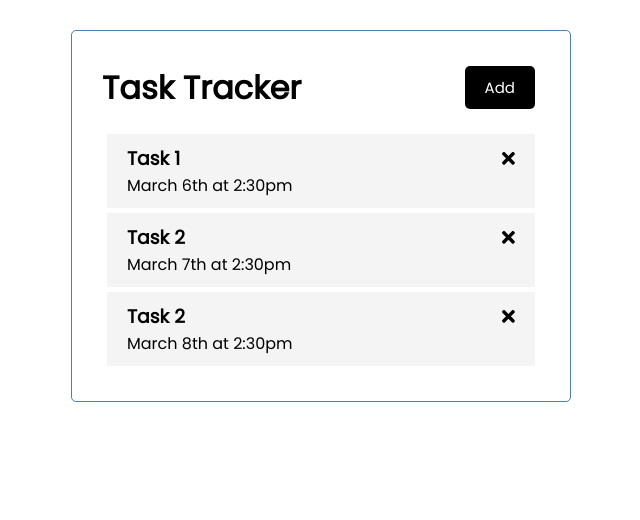
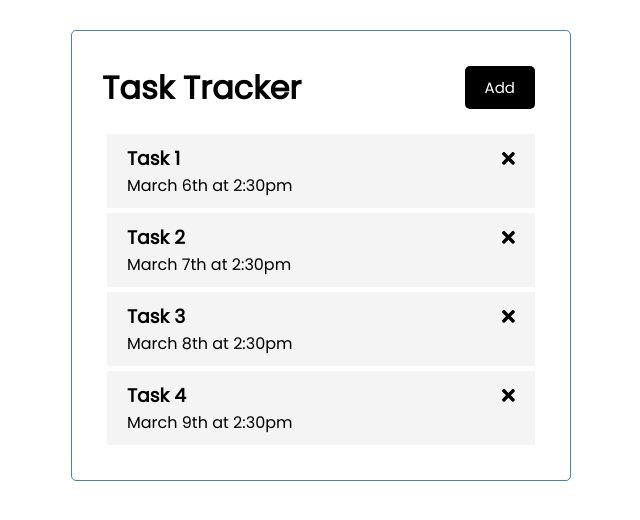
Before and after one commit to kukori/ng_task, an Angular app: page / in a window 1280 px wide. Shown: the top 520 px of the page, without its empty margins (319-959 px from the left). Built offline with nearby package versions, Linux system fonts and the light colour scheme; data requests are answered from the project's data file.

Commit message:
Services using json-server

```diff
--- /dev/null
+++ b/db.json
@@ -0,0 +1,28 @@
+{
+  "tasks": [
+    {
+      "id": 1,
+      "text": "Task 1",
+      "day": "March 6th at 2:30pm",
+      "reminder": true
+    },
+    {
+      "id": 2,
+      "text": "Task 2",
+      "day": "March 7th at 2:30pm",
+      "reminder": true
+    },
+    {
+      "id": 3,
+      "text": "Task 3",
+      "day": "March 8th at 2:30pm",
+      "reminder": true
+    },
+    {
+      "id": 4,
+      "text": "Task 4",
+      "day": "March 9th at 2:30pm",
+      "reminder": true
+    }
+  ]
+}
--- a/package.json
+++ b/package.json
@@ -6,7 +6,8 @@
     "start": "ng serve",
     "build": "ng build",
     "watch": "ng build --watch --configuration development",
-    "test": "ng test"
+    "test": "ng test",
+    "server": "json-server --watch db.json --port 5000"
   },
   "private": true,
   "dependencies": {
@@ -34,6 +35,7 @@
     "@types/jasmine": "~3.10.0",
     "@types/node": "^12.11.1",
     "jasmine-core": "~3.10.0",
+    "json-server": "^0.17.0",
     "karma": "~6.3.0",
     "karma-chrome-launcher": "~3.1.0",
     "karma-coverage": "~2.1.0",
--- a/src/app/components/task-item/task-item.component.html
+++ b/src/app/components/task-item/task-item.component.html
@@ -1,4 +1,4 @@
 <div class="task">
-    <h3>{{task?.text}}<fa-icon [icon]="faTimes"></fa-icon></h3>
+    <h3>{{task?.text}}<fa-icon (click)="onDeleteClick(task)" [icon]="faTimes"></fa-icon></h3>
     <p>{{task?.day}}</p>
 </div>
--- a/src/app/components/task-item/task-item.component.ts
+++ b/src/app/components/task-item/task-item.component.ts
@@ -1,4 +1,4 @@
-import { Component, OnInit, Input } from '@angular/core';
+import { Component, OnInit, Input, Output, EventEmitter } from '@angular/core';
 import { Task } from '../../Task';
 import { faTimes } from '@fortawesome/free-solid-svg-icons';
 
@@ -9,6 +9,7 @@ import { faTimes } from '@fortawesome/free-solid-svg-icons';
 })
 export class TaskItemComponent implements OnInit {
   @Input() task?: Task;
+  @Output() onDeleteTask: EventEmitter<Task> = new EventEmitter()
   faTimes = faTimes;
 
   constructor() { }
@@ -16,4 +17,9 @@ export class TaskItemComponent implements OnInit {
   ngOnInit(): void {
   }
 
+  onDeleteClick(task?: Task): void {
+    // console.log(task)
+    this.onDeleteTask.emit(task)
+  }
+
 }
--- a/src/app/components/tasks/tasks.component.html
+++ b/src/app/components/tasks/tasks.component.html
@@ -1 +1 @@
-<app-task-item *ngFor="let task of tasks" [task]="task"></app-task-item>
+<app-task-item *ngFor="let task of tasks" [task]="task" (onDeleteTask)="deleteTask(task)"></app-task-item>
--- a/src/app/components/tasks/tasks.component.ts
+++ b/src/app/components/tasks/tasks.component.ts
@@ -15,4 +15,10 @@ export class TasksComponent implements OnInit {
   ngOnInit(): void {
     this.taskService.getTasks().subscribe((tasks) => this.tasks = tasks);
   }
+
+  deleteTask(task: Task) {
+    this.taskService.deleteTask(task).subscribe(() =>
+      this.tasks = this.tasks.filter(current => current.id !== task.id)
+      );
+  }
 }
--- a/src/app/mock-tasks.ts
+++ /dev/null
@@ -1,22 +0,0 @@
-import { Task } from './Task'
-
-export const TASKS: Task[] = [
-    {
-        id: 1,
-        text: 'Task 1',
-        day: 'March 6th at 2:30pm',
-        reminder: true,
-    },
-    {
-        id: 2,
-        text: 'Task 2',
-        day: 'March 7th at 2:30pm',
-        reminder: true,
-    },
-    {
-        id: 3,
-        text: 'Task 2',
-        day: 'March 8th at 2:30pm',
-        reminder: true,
-    }
-]
--- a/src/app/services/task.service.ts
+++ b/src/app/services/task.service.ts
@@ -1,18 +1,22 @@
 import { Injectable } from '@angular/core';
-import { Observable, of } from 'rxjs';
+import { HttpClient, HttpHeaders } from '@angular/common/http';
+import { Observable } from 'rxjs';
 import { Task } from '../Task';
-import { TASKS } from 'src/app/mock-tasks';
 
 @Injectable({
   providedIn: 'root'
 })
 export class TaskService {
+  private apiUrl = 'http://localhost:5000/tasks'
 
-  constructor() { }
+  constructor(private httpClient: HttpClient) { }
 
   getTasks(): Observable<Task[]> {
-    //https://mocki.io/v1/2d36c874-daa9-4998-a7e0-3b8e07431bae
-    const tasks = of(TASKS)
-    return tasks;
+    return this.httpClient.get<Task[]>(this.apiUrl);
+  }
+
+  deleteTask(task: Task): Observable<Task> {
+    const url = `${this.apiUrl}/${task.id}`
+    return this.httpClient.delete<Task>(url);
   }
 }
```
Also changed, not shown: src/app/app.module.ts (+5 -3 lines), 1 other file (tests, documents, lock files or other folders).
